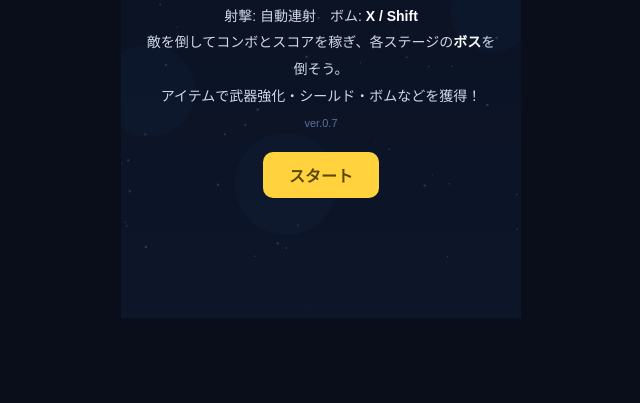
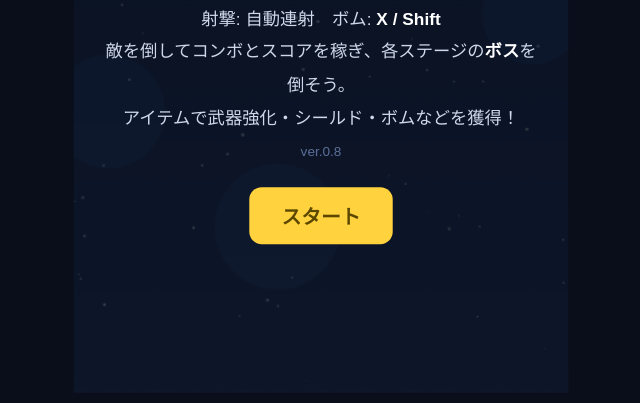
Before and after one commit to TecnosHan/browser-games, a plain HTML site: page plane-battle.html in a window 1280 px wide. Shown: the part 397-800 px from the top of the page, without its empty margins (319-959 px from the left). Drawn offline with Linux system fonts and the light colour scheme.

Commit message:
Auto-fit the game to any screen/zoom via transform scale
Canvas logic stays 400x600; the .game wrapper is scaled by min(vw/400, vh/634)
capped at 2x (min 0.35) so the whole game fits every window, display scaling and
browser zoom without overflow. Bump version tag to ver.0.8.

Co-Authored-By: Claude Code <noreply@anthropic.com>

```diff
--- a/plane-battle.html
+++ b/plane-battle.html
@@ -6,6 +6,7 @@
 <title>スカイファイター</title>
 <style>
   * { margin: 0; padding: 0; box-sizing: border-box; }
+  html, body { overflow: hidden; }
 
   body {
     min-height: 100vh;
@@ -1006,7 +1007,7 @@ function showOverlay(mode) {
       '射撃: 自動連射　ボム: <b>X / Shift</b><br>' +
       '敵を倒してコンボとスコアを稼ぎ、各ステージの<b>ボス</b>を倒そう。<br>' +
       'アイテムで武器強化・シールド・ボムなどを獲得！<br>' +
-      '<span style="color:#5c6f9a;font-size:11px">ver.0.7</span>';
+      '<span style="color:#5c6f9a;font-size:11px">ver.0.8</span>';
   }
 }
 
@@ -1580,6 +1581,25 @@ document.addEventListener('keyup', (e) => {
 els.startBtn.addEventListener('click', () => { els.startBtn.blur(); startGame(); });
 
 // ============================================================
+// 画面フィット（自動スケーリング）
+//   内部ロジックは 400x600 のままで、見た目だけ transform:scale で拡縮する。
+//   ウィンドウ/ズーム率に合わせ全体が収まり、どの画面でも大きすぎ/小さすぎ
+//   にならないようにする。
+// ============================================================
+if (typeof window !== 'undefined' && document.querySelector) {
+  const gameEl = document.querySelector('.game');
+  const fitScale = () => {
+    if (!gameEl) return;
+    const baseW = 400;
+    const baseH = 600 + 34; // キャンバス + HUD
+    const s = Math.min((window.innerWidth - 16) / baseW, (window.innerHeight - 16) / baseH, 2);
+    gameEl.style.transform = 'scale(' + Math.max(0.35, s) + ')';
+  };
+  fitScale();
+  window.addEventListener('resize', fitScale);
+}
+
+// ============================================================
 // 初期化
 // ============================================================
 stars = [];
```
